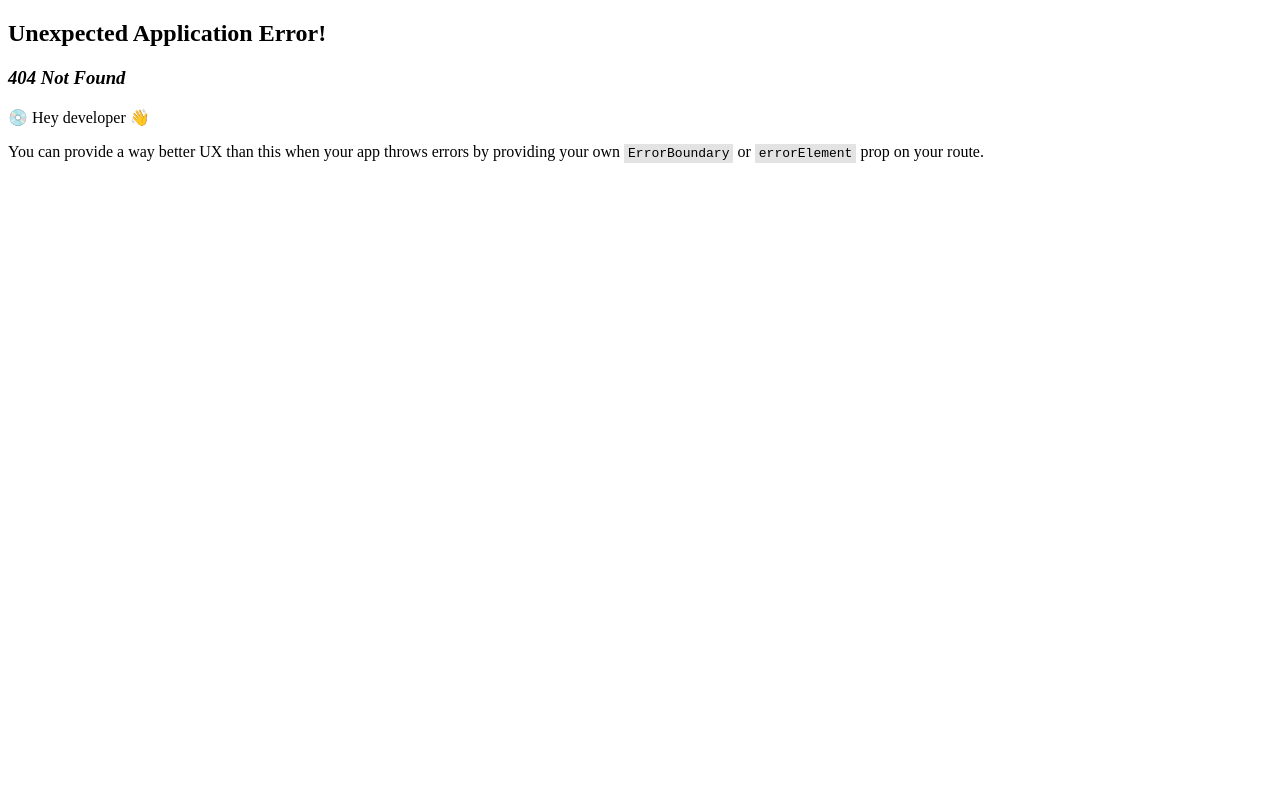
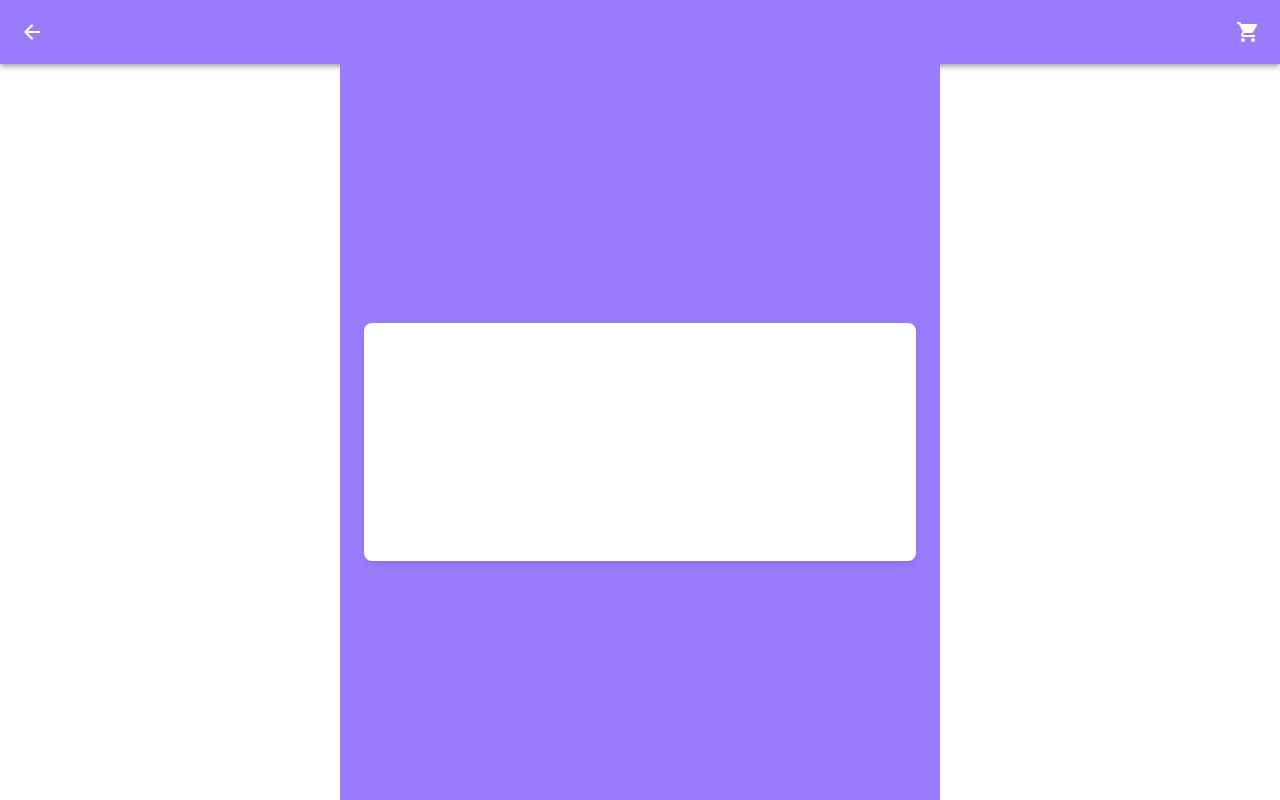
Before and after one commit to ChoiKang-TEAM/bokka-client, a React (Create React App) app: page /my-page in a window 1280 px wide. Before the commit this address had no page. Built offline with nearby package versions, Linux system fonts and the light colour scheme.

Commit message:
✨ [feat] 마이페이지 기본 구상 셋팅 중

```diff
--- /dev/null
+++ b/src/components/molecules/fields/my-page/MyInfoField.tsx
@@ -0,0 +1,21 @@
+import React from 'react'
+import { Box } from '@mui/material'
+
+const MyInfoField = () => {
+  return (
+    <Box
+      sx={{
+        backgroundColor: 'white',
+        borderRadius: '8px', // 둥근 모서리
+        height: '33.3%', // 컨테이너의 높이의 약 1/3
+        width: '100%', // 전체 너비
+        boxShadow: '0px 4px 12px rgba(0, 0, 0, 0.1)', // 그림자 추가 (선택적)
+        padding: '20px', // 내부 여백 (선택적)
+      }}
+    >
+      {/* 여기에 MyInfoField 컴포넌트의 내용을 추가합니다 */}
+    </Box>
+  )
+}
+
+export default MyInfoField
--- a/src/components/molecules/headers/MainHeader.tsx
+++ b/src/components/molecules/headers/MainHeader.tsx
@@ -9,7 +9,7 @@ import { useNavigate } from 'react-router-dom'
 const MainHeader = () => {
   const navigate = useNavigate()
   const handleOnClickMyPageButton = () => {
-    navigate('MyPage')
+    navigate('my-page')
   }
   return (
     <AppBar
--- /dev/null
+++ b/src/components/molecules/headers/MyPageHeader.tsx
@@ -0,0 +1,40 @@
+import React from 'react'
+import AppBar from '@mui/material/AppBar'
+import Toolbar from '@mui/material/Toolbar'
+import LocalGroceryStoreIcon from '@mui/icons-material/LocalGroceryStore'
+import IconButton from '@mui/material/IconButton'
+import ArrowBackIcon from '@mui/icons-material/ArrowBack'
+import { useNavigate } from 'react-router-dom'
+import { Typography, Box } from '@mui/material'
+
+const MyPageHeader = () => {
+  const navigate = useNavigate()
+  const handleOnClickGoBackButton = () => {
+    navigate(-1)
+  }
+
+  return (
+    <AppBar
+      position="static"
+      color="primary"
+      style={{ backgroundColor: '#9A7DFF' }}
+    >
+      <Toolbar style={{ justifyContent: 'space-between' }}>
+        <IconButton
+          edge="start"
+          color="inherit"
+          aria-label="goBack"
+          onClick={handleOnClickGoBackButton}
+        >
+          <ArrowBackIcon />
+        </IconButton>
+        <Box style={{ flexGrow: 1 }} />
+        <IconButton edge="end" color="inherit" aria-label="market">
+          <LocalGroceryStoreIcon />
+        </IconButton>
+      </Toolbar>
+    </AppBar>
+  )
+}
+
+export default MyPageHeader
--- a/src/components/organisms/layouts/MainLayout.tsx
+++ b/src/components/organisms/layouts/MainLayout.tsx
@@ -1,5 +1,5 @@
-import React from 'react'
-import { Outlet } from 'react-router-dom'
+import React, { ReactNode } from 'react'
+import { Outlet, useLocation } from 'react-router-dom'
 import {
   ThemeProvider,
   createTheme,
@@ -7,6 +7,7 @@ import {
   Container,
 } from '@mui/material'
 import MainHeader from 'src/components/molecules/headers/MainHeader'
+import MyPageHeader from 'src/components/molecules/headers/MyPageHeader'
 
 const theme = createTheme({
   components: {
@@ -26,23 +27,33 @@ const theme = createTheme({
 })
 
 const MainLayout = () => {
-  const [open, setOpen] = React.useState(false)
-
-  const handleDrawerToggle = () => {
-    setOpen(!open)
+  const location = useLocation()
+  const renderHeader = () => {
+    switch (location.pathname) {
+      case '/my-page':
+        return <MyPageHeader />
+      default:
+        return <MainHeader />
+    }
   }
-
   return (
     <ThemeProvider theme={theme}>
       <CssBaseline />
       <div
         style={{ display: 'flex', flexDirection: 'column', height: '100vh' }}
       >
-        <MainHeader />
+        {renderHeader()}
         <Container
           component="main"
           maxWidth="sm"
-          style={{ flex: 1, overflowY: 'auto' }}
+          style={{
+            flex: 1,
+            overflowY: 'auto',
+            display: 'flex', // Flex 컨테이너로 설정
+            flexDirection: 'column', // 자식 요소들을 수직 방향으로 정렬
+            alignItems: 'center', // 가로 중앙 정렬
+            paddingTop: '20px', // 상단 여백 (선택적)
+          }}
         >
           <Outlet />
         </Container>
--- /dev/null
+++ b/src/pages/user/MyPage.tsx
@@ -0,0 +1,8 @@
+import React from 'react'
+import MyInfoField from 'src/components/molecules/fields/my-page/MyInfoField'
+
+const MyPage = () => {
+  return <MyInfoField />
+}
+
+export default MyPage
--- a/src/routes/index.tsx
+++ b/src/routes/index.tsx
@@ -4,6 +4,7 @@ import MainLayout from 'src/components/organisms/layouts/MainLayout'
 import Main from 'src/pages/Main'
 import Login from 'src/pages/auth/Login'
 import InterviewQuestion from 'src/pages/question/InterviewQuestion'
+import MyPage from 'src/pages/user/MyPage'
 
 const RouterConfig = () => {
   const router = createBrowserRouter([
@@ -28,6 +29,10 @@ const RouterConfig = () => {
             },
           ],
         },
+        {
+          path: 'my-page',
+          element: <MyPage />,
+        },
       ],
     },
   ])
```
